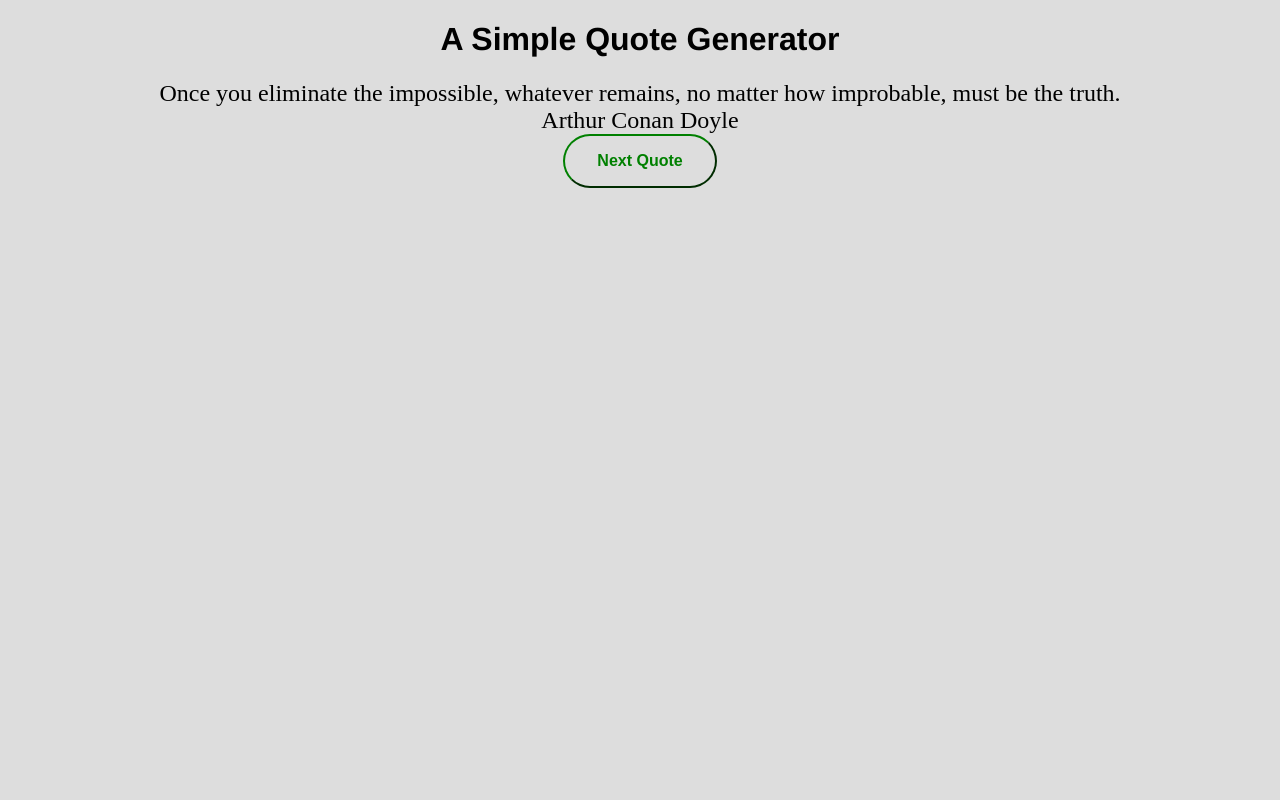
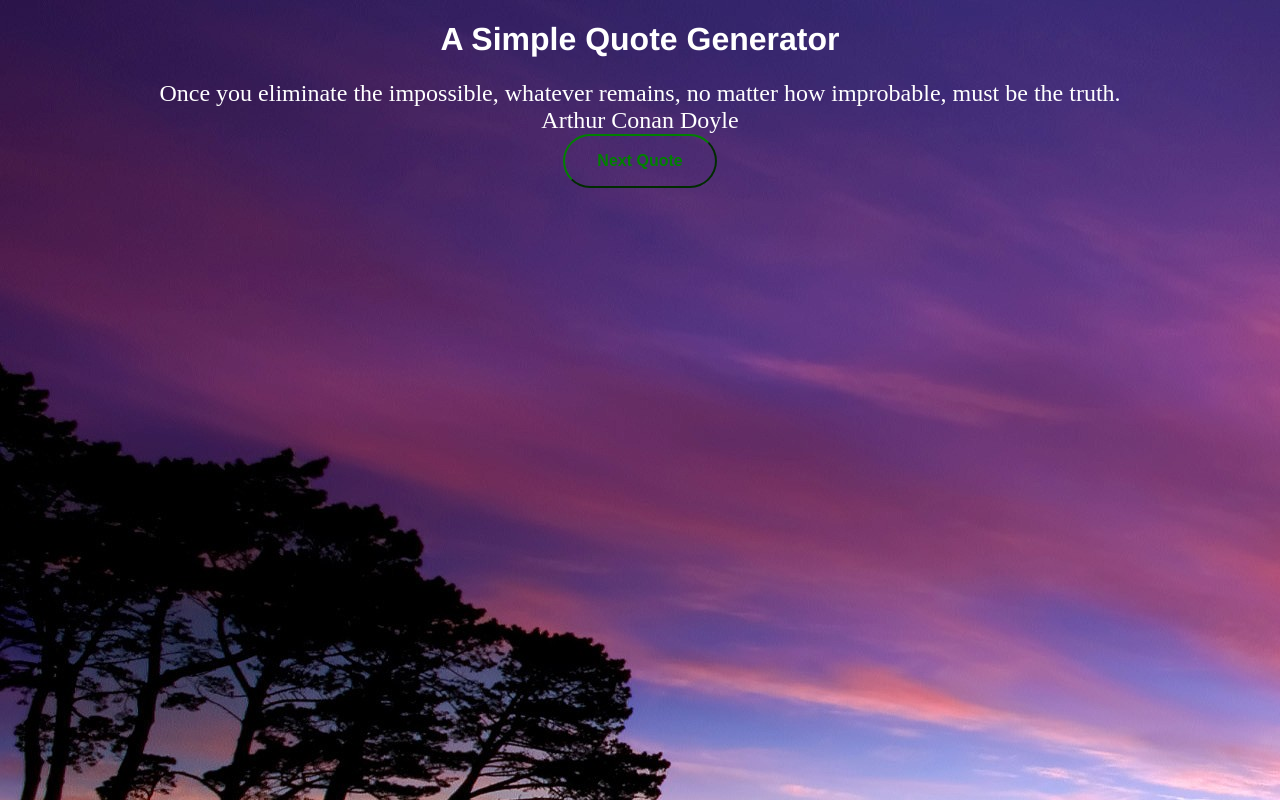
Before and after one commit to JamshidAjam/Quote-Generator, a plain HTML site: page index.html in a window 1280 px wide. Drawn offline with Linux system fonts and the light colour scheme.

Commit message:
added background

```diff
--- a/style.css
+++ b/style.css
@@ -1,10 +1,14 @@
 body {
-	background-color: #ddd;
+	margin: 0;
+	padding: 0;
+	background-image: url(bg.jpg);
+	background-repeat: no-repeat;
 }
 
 #container {
 	height: 50%;
 	text-align: center;
+	color: #fff;
 }
 
 h1 {
```
Also changed, not shown: bg.jpg (added).
